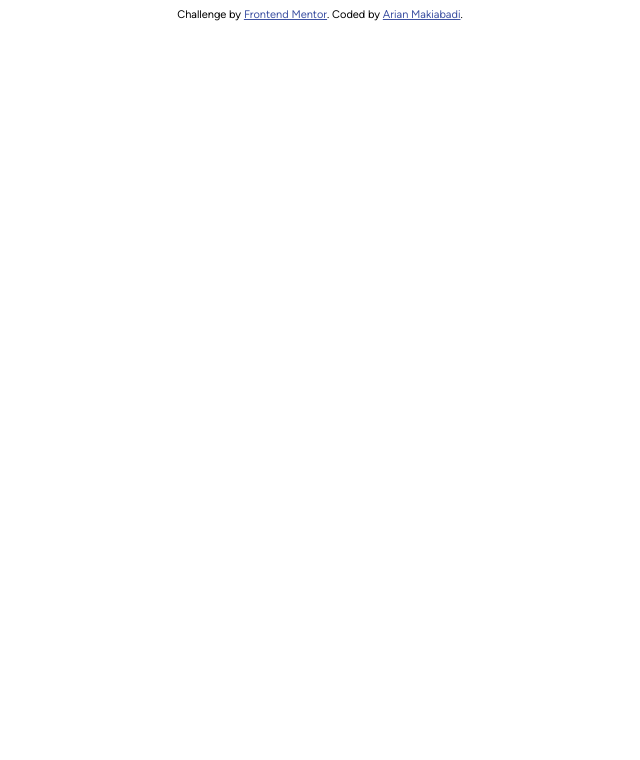
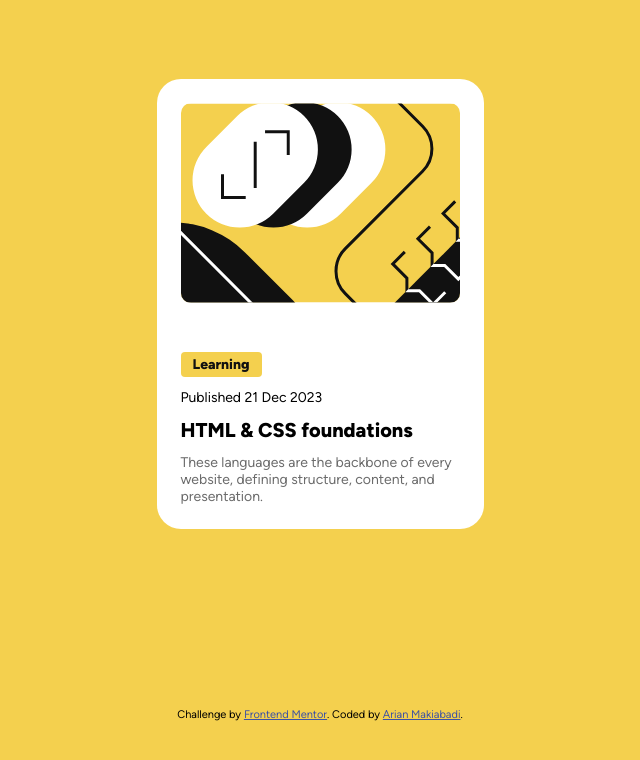
Before and after one commit to ArianMakiabadi/blog-preview-card, a plain HTML site: page index.html in a window 1280 px wide. Shown: the whole page, without its empty margins (320-960 px from the left). Drawn offline with Linux system fonts and the light colour scheme.

Commit message:
content added

```diff
--- a/index.html
+++ b/index.html
@@ -17,6 +17,20 @@
     <link rel="stylesheet" href="styles.css" />
   </head>
   <body>
+    <div class="blog__container">
+      <div class="image-wrapper">
+        <img src="./assets/images/illustration-article.svg" alt="" />
+      </div>
+      <div class="blog__content">
+        <div class="tag">Learning</div>
+        <p>Published 21 Dec 2023</p>
+        <h1>HTML & CSS foundations</h1>
+        <p>
+          These languages are the backbone of every website, defining structure,
+          content, and presentation.
+        </p>
+      </div>
+    </div>
     <!-- Learning Published 21 Dec 2023 HTML & CSS foundations These languages are
     the backbone of every website, defining structure, content, and
     presentation. Greg Hooper -->
@@ -25,7 +39,8 @@
       Challenge by
       <a href="https://www.frontendmentor.io?ref=challenge" target="_blank"
         >Frontend Mentor</a
-      >. Coded by <a href="#">Arian Makiabadi</a>.
+      >. Coded by
+      <a href="https://github.com/ArianMakiabadi">Arian Makiabadi</a>.
     </div>
   </body>
 </html>
--- a/styles.css
+++ b/styles.css
@@ -2,6 +2,16 @@
   font-family: "myFont";
   src: url("./assets/fonts/Figtree-VariableFont_wght.ttf") format("truetype");
   font-weight: 100 900;
+}
+
+/*Reset*/
+*,
+* ::before,
+* ::after {
+  box-sizing: border-box;
+  padding: 0;
+  margin: 0;
+  /* list-style: none; */
 }
 
 :root {
@@ -13,6 +23,7 @@
 
   /*Font sizes*/
   --font-size-large: 2.4rem;
+  --font-size-medium-plus: 2rem;
   --font-size-medium: 1.6rem;
   --font-size-small: 1.4rem;
 }
@@ -24,31 +35,42 @@ html {
   font-family: "myFont", sans-serif;
 }
 
-/*typography*/
-h1,
-h2,
-p {
-  line-height: 150%;
+body {
+  background-color: var(--color-yellow);
+  display: grid;
+  justify-content: center;
+  align-items: center;
+  min-height: 100vh;
+  gap: 2rem;
 }
 
-h1 {
-  font-size: var(--font-size-large);
+.blog__container {
+  background-color: var(--color-white);
+  padding: 24px;
+  border-radius: 24px;
+  display: block;
+  overflow: hidden;
+  max-width: 327px;
 }
 
-h2 {
-  font-size: var(--font-size-medium);
+.image-wrapper {
+  border-radius: 10px;
+  overflow: hidden;
+  object-fit: fill;
+  width: 279px;
+  height: 200px;
+  display: flex;
+  justify-content: center;
+  margin-bottom: 2.4rem;
 }
 
-p {
-  font-size: var(--font-size-small);
-}
-
-.attribution {
-  font-size: 11px;
-  text-align: center;
-}
-.attribution a {
-  color: hsl(228, 45%, 44%);
+.blog__content {
+  display: flex;
+  flex-direction: column;
+  align-items: flex-start;
+  gap: 12px;
+  margin-top: 15px;
+  padding-top: 1px;
 }
 
 .tag {
@@ -59,4 +81,26 @@ p {
   padding: 0.4rem 1.2rem;
   border-radius: 4px;
   font-size: var(--font-size-small);
+  margin-top: 2.4rem;
 }
+
+h1 {
+  font-size: var(--font-size-medium-plus);
+  font-weight: 800;
+}
+
+p {
+  font-size: var(--font-size-small);
+}
+
+.blog__content p:last-child {
+  color: var(--color-gray-500);
+}
+
+.attribution {
+  font-size: 11px;
+  text-align: center;
+}
+.attribution a {
+  color: hsl(228, 45%, 44%);
+}
```
